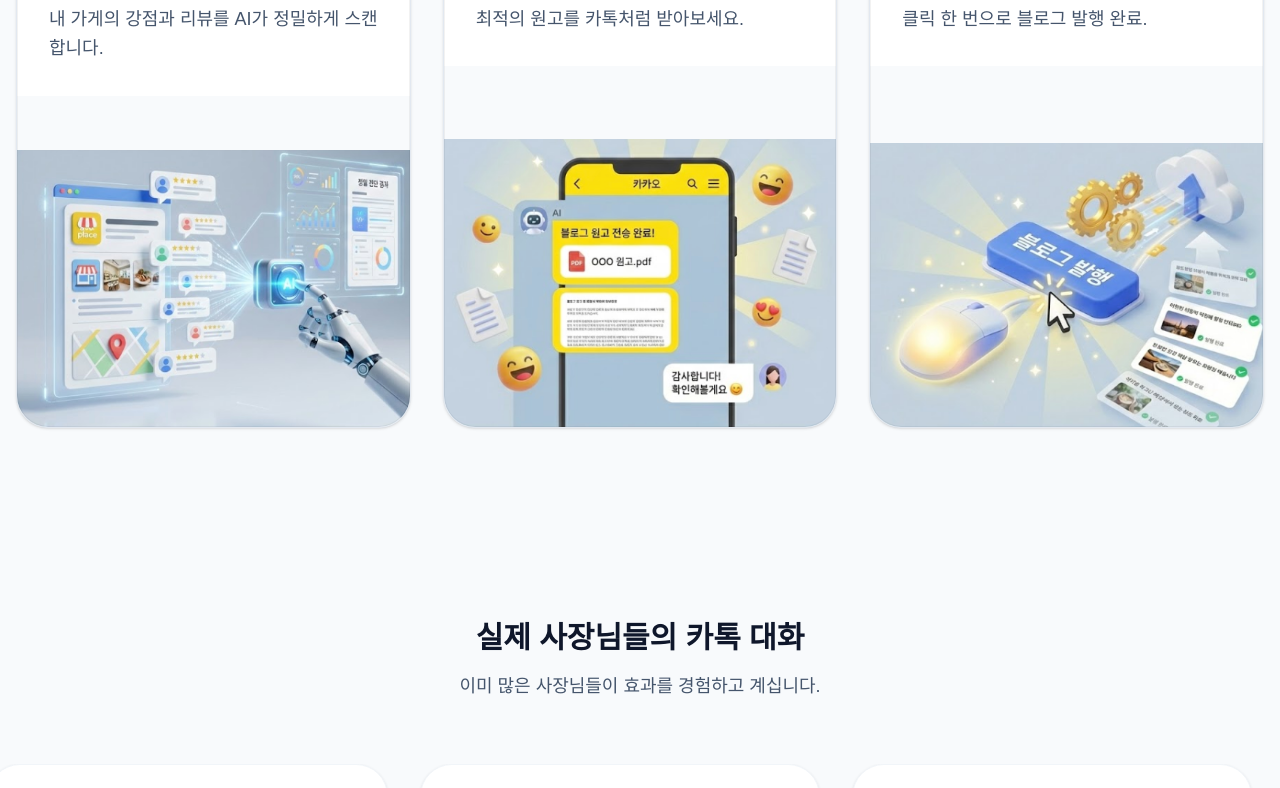
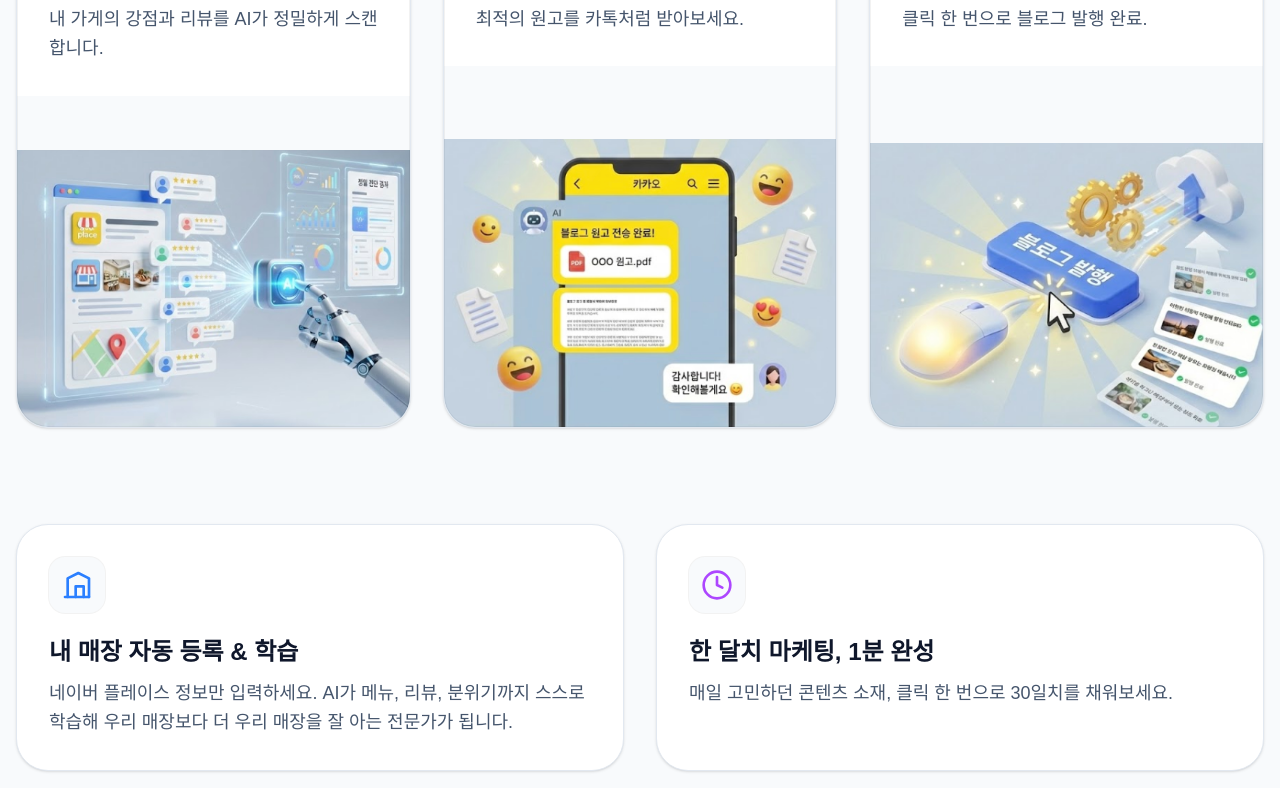
Before and after one commit to asaaaa12313/blog, a Next.js app: page / in a window 1280 px wide. Shown: the part 2000-2788 px from the top of the page. Built offline with nearby package versions, Linux system fonts and the light colour scheme; a web font is replaced by a local one.

Commit message:
feat: Add new FeatureDetails section with 4 key value propositions and motion graphics

```diff
--- a/src/app/page.tsx
+++ b/src/app/page.tsx
@@ -1,6 +1,7 @@
 import Hero from "@/components/sections/Hero";
 import Problem from "@/components/sections/Problem";
 import Features from "@/components/sections/Features";
+import FeatureDetails from "@/components/sections/FeatureDetails";
 import Evidence from "@/components/sections/Evidence";
 import Pricing from "@/components/sections/Pricing";
 
@@ -10,6 +11,7 @@ export default function Home() {
       <Hero />
       <Problem />
       <Features />
+      <FeatureDetails />
       <Evidence />
       <Pricing />
     </main>
--- /dev/null
+++ b/src/components/GlassExample.tsx
@@ -0,0 +1,61 @@
+"use client";
+
+import { motion } from "framer-motion";
+import { useState } from "react";
+
+export default function GlassExample() {
+    const [isOn, setIsOn] = useState(false);
+
+    const toggleSwitch = () => setIsOn(!isOn);
+
+    return (
+        <div className="flex min-h-[400px] w-full items-center justify-center bg-gradient-to-br from-indigo-500 via-purple-500 to-pink-500 p-8">
+            <motion.div
+                className="relative flex flex-col items-center gap-6 rounded-3xl border border-white/20 bg-white/10 p-12 shadow-2xl backdrop-blur-xl"
+                initial={{ opacity: 0, y: 20 }}
+                animate={{ opacity: 1, y: 0 }}
+                transition={{ duration: 0.8, ease: "easeOut" }}
+                whileHover={{ scale: 1.02 }}
+            >
+                <div className="text-center text-white">
+                    <h2 className="mb-2 text-3xl font-bold drop-shadow-md">
+                        Glassmorphism
+                    </h2>
+                    <p className="text-white/80">
+                        Framer Motion + Tailwind CSS
+                    </p>
+                </div>
+
+                {/* Interactive Toggle Switch */}
+                <div
+                    className={`flex h-10 w-20 cursor-pointer rounded-full p-1 transition-colors duration-300 ${isOn ? "bg-white/40" : "bg-black/20"
+                        }`}
+                    onClick={toggleSwitch}
+                >
+                    <motion.div
+                        className="h-8 w-8 rounded-full bg-white shadow-md"
+                        layout
+                        transition={{
+                            type: "spring",
+                            stiffness: 700,
+                            damping: 30,
+                        }}
+                        style={{
+                            justifySelf: isOn ? "flex-end" : "flex-start" // Simple way to handle layout transition alignment if flex wasn't handling it, but layout prop handles position changes automatically if justify-content changes.
+                        }}
+                    />
+                </div>
+
+                {/* Helper text */}
+                <motion.p
+                    key={isOn ? "on" : "off"}
+                    initial={{ opacity: 0, y: 10 }}
+                    animate={{ opacity: 1, y: 0 }}
+                    className="text-sm font-medium text-white/90"
+                >
+                    Status: {isOn ? "Active" : "Inactive"}
+                </motion.p>
+            </motion.div>
+        </div>
+    );
+}
--- /dev/null
+++ b/src/components/sections/FeatureDetails.tsx
@@ -0,0 +1,79 @@
+"use client";
+
+import { motion } from "framer-motion";
+import { cn } from "@/lib/utils";
+
+const DETAILS = [
+    {
+        icon: (
+            <svg xmlns="http://www.w3.org/2000/svg" className="h-8 w-8 text-blue-500" viewBox="0 0 24 24" fill="none" stroke="currentColor" strokeWidth="2" strokeLinecap="round" strokeLinejoin="round"><path d="M3 21h18" /><path d="M5 21V7l8-4 8 4v14" /><path d="M17 21v-8h-6v8" /></svg>
+        ),
+        title: "내 매장 자동 등록 & 학습",
+        desc: "네이버 플레이스 정보만 입력하세요. AI가 메뉴, 리뷰, 분위기까지 스스로 학습해 우리 매장보다 더 우리 매장을 잘 아는 전문가가 됩니다.",
+        gradient: "from-blue-500/10 to-transparent"
+    },
+    {
+        icon: (
+            <svg xmlns="http://www.w3.org/2000/svg" className="h-8 w-8 text-purple-500" viewBox="0 0 24 24" fill="none" stroke="currentColor" strokeWidth="2" strokeLinecap="round" strokeLinejoin="round"><circle cx="12" cy="12" r="10" /><polyline points="12 6 12 12 16 14" /></svg>
+        ),
+        title: "한 달치 마케팅, 1분 완성",
+        desc: "매일 고민하던 콘텐츠 소재, 클릭 한 번으로 30일치를 채워보세요.",
+        highlight: "1분 완성",
+        gradient: "from-purple-500/10 to-transparent"
+    },
+    {
+        icon: (
+            <svg xmlns="http://www.w3.org/2000/svg" className="h-8 w-8 text-pink-500" viewBox="0 0 24 24" fill="none" stroke="currentColor" strokeWidth="2" strokeLinecap="round" strokeLinejoin="round"><rect width="18" height="18" x="3" y="3" rx="2" ry="2" /><circle cx="9" cy="9" r="2" /><path d="m21 15-3.086-3.086a2 2 0 0 0-2.828 0L6 21" /></svg>
+        ),
+        title: "이미지 생성부터 배포까지",
+        desc: "촬영할 필요 없습니다. AI가 고퀄리티 이미지를 생성하고 인스타그램, 블로그에 자동으로 업로드합니다.",
+        gradient: "from-pink-500/10 to-transparent"
+    },
+    {
+        icon: (
+            <svg xmlns="http://www.w3.org/2000/svg" className="h-8 w-8 text-amber-500" viewBox="0 0 24 24" fill="none" stroke="currentColor" strokeWidth="2" strokeLinecap="round" strokeLinejoin="round"><path d="M3 3v18h18" /><path d="m19 9-5 5-4-4-3 3" /></svg>
+        ),
+        title: "마케팅 인사이트 & 전략",
+        desc: "\"20대 여성이 반응이 좋네요.\" 단순 통계를 넘어, 다음 달 공략 전략을 제안합니다.",
+        gradient: "from-amber-500/10 to-transparent"
+    },
+];
+
+export default function FeatureDetails() {
+    return (
+        <section className="bg-slate-50 px-4 pb-24">
+            <div className="mx-auto max-w-7xl">
+                <div className="grid grid-cols-1 gap-6 md:grid-cols-2 lg:gap-8">
+                    {DETAILS.map((item, i) => (
+                        <motion.div
+                            key={i}
+                            initial={{ opacity: 0, y: 20 }}
+                            whileInView={{ opacity: 1, y: 0 }}
+                            viewport={{ once: true, margin: "-50px" }}
+                            transition={{ duration: 0.5, delay: i * 0.1 }}
+                            className="group relative flex flex-col justify-between overflow-hidden rounded-[2rem] border border-slate-200 bg-white p-8 shadow-sm transition-all duration-300 hover:shadow-xl hover:-translate-y-1"
+                        >
+                            {/* Gradient Background Effect on Hover */}
+                            <div className={cn(
+                                "absolute inset-0 bg-gradient-to-br opacity-0 transition-opacity duration-500 group-hover:opacity-100",
+                                item.gradient
+                            )} />
+
+                            <div className="relative z-10">
+                                <div className="mb-6 inline-flex rounded-2xl bg-slate-50 p-3 ring-1 ring-black/5 group-hover:bg-white group-hover:shadow-md transition-all duration-300">
+                                    {item.icon}
+                                </div>
+                                <h3 className="mb-3 text-2xl font-bold text-slate-900 leading-tight">
+                                    {item.title}
+                                </h3>
+                                <p className="text-lg text-slate-600 leading-relaxed font-medium">
+                                    {item.desc}
+                                </p>
+                            </div>
+                        </motion.div>
+                    ))}
+                </div>
+            </div>
+        </section>
+    );
+}
```
